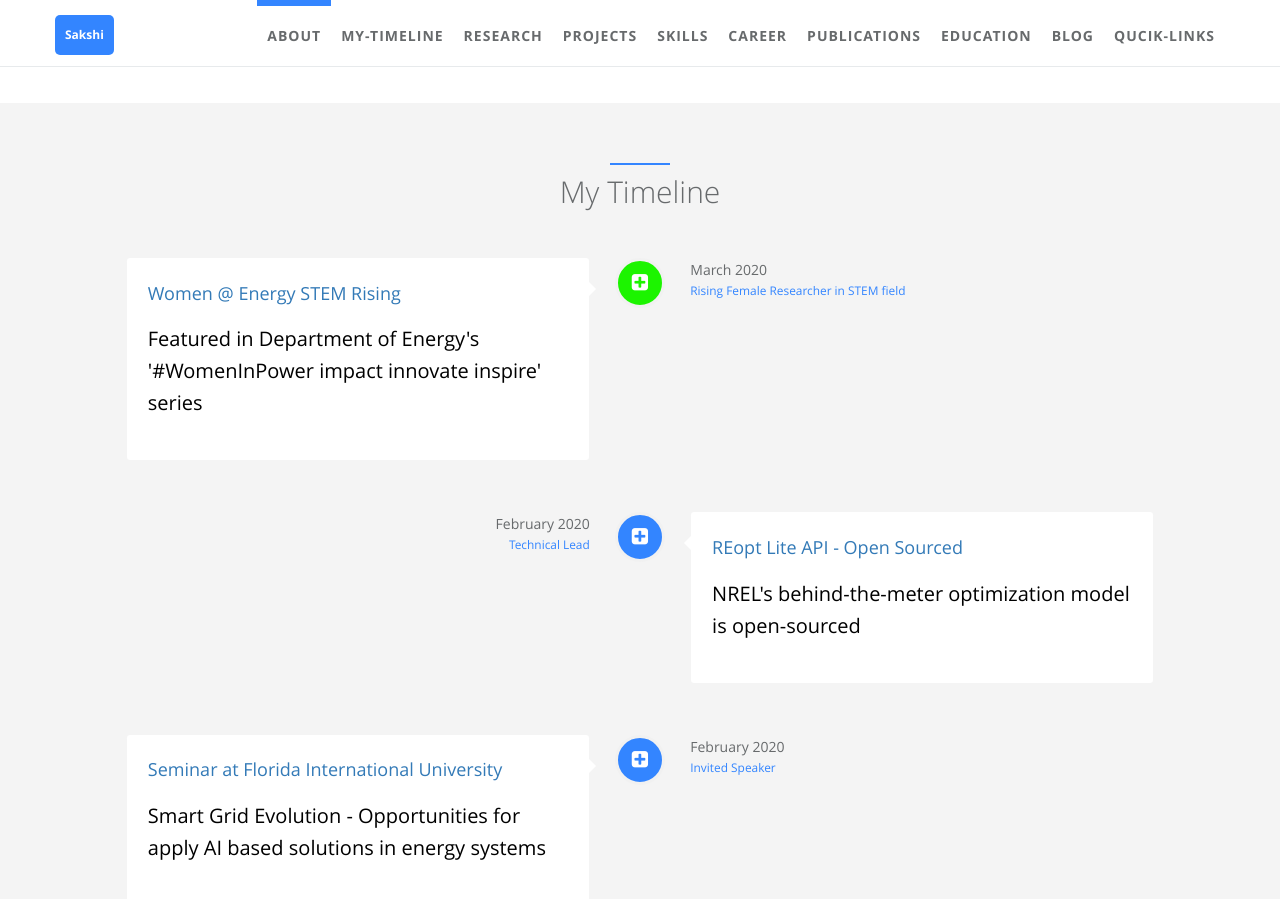
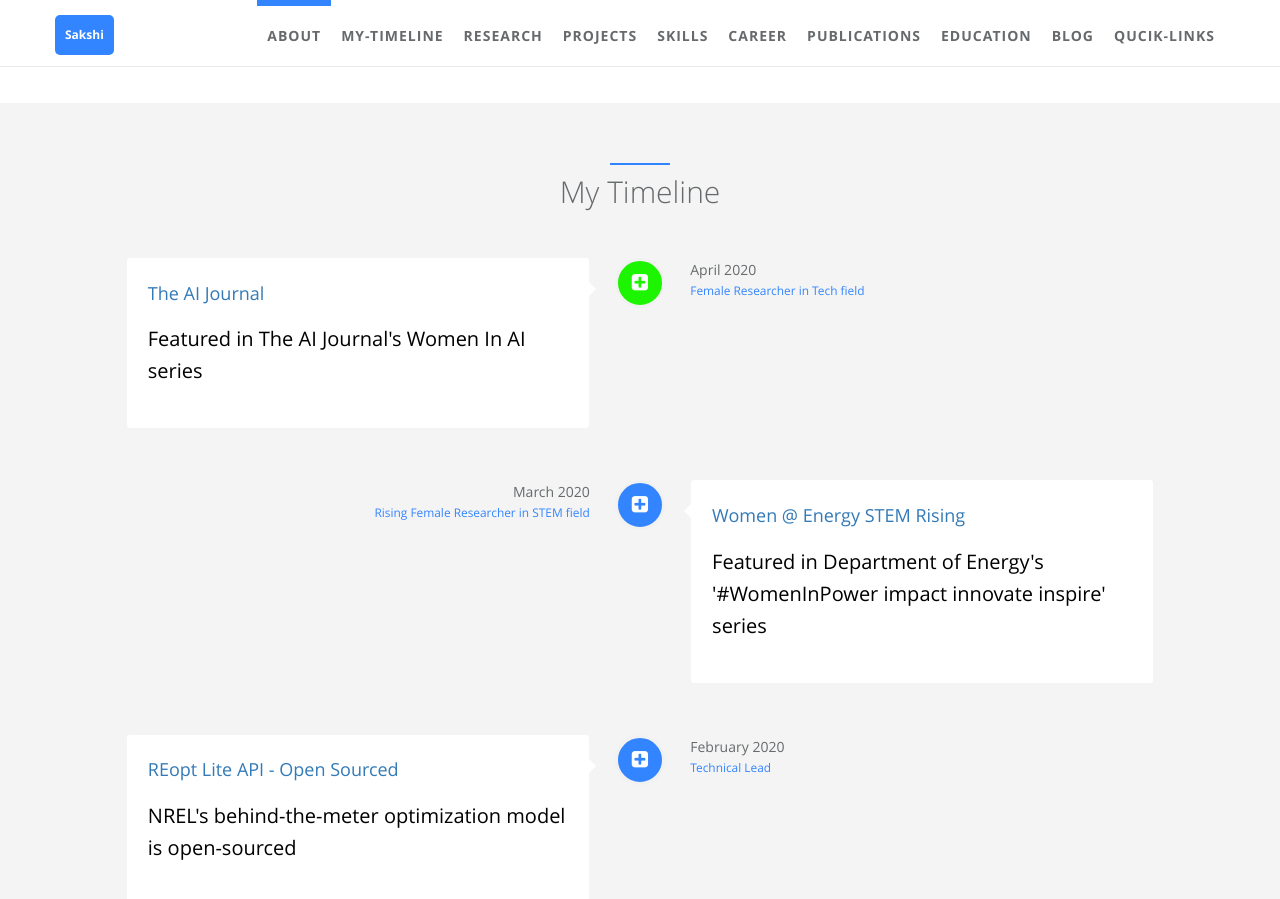
Before and after one commit to sakshi-mishra/sakshi-mishra.github.io, a Jekyll site: the page built from index.html, in a window 1280 px wide and 900 px high, scrolled down 1331 px. Built offline with Jekyll 4.4.1, drawn with Linux system fonts in a browser that asks for light colours.

Commit message:
time update with latest feature

```diff
--- a/_data/index/my-timeline.yml
+++ b/_data/index/my-timeline.yml
@@ -1,5 +1,21 @@
 # timeline section data
 # if you don't have language feature(language.yml is empty), ignore "i18n" items
+- name:
+    detail: The AI Journal
+    i18n: company_a
+    url: https://aijourn.com/women-in-tech/
+  desc:
+    detail: Featured in The AI Journal's Women In AI series
+    i18n: company_a_desc
+  date:
+    detail: April 2020
+    i18n: company_a_date
+  job:
+    detail: Female Researcher in Tech field
+    i18n: company_a_job
+  icon: fa-plus-square
+  present: true
+
 - name:
     detail: Women @ Energy STEM Rising
     i18n: company_a
@@ -14,7 +30,7 @@
     detail: Rising Female Researcher in STEM field
     i18n: company_a_job
   icon: fa-plus-square
-  present: true
+  present: false
 
 - name:
     detail: REopt Lite API - Open Sourced
```
